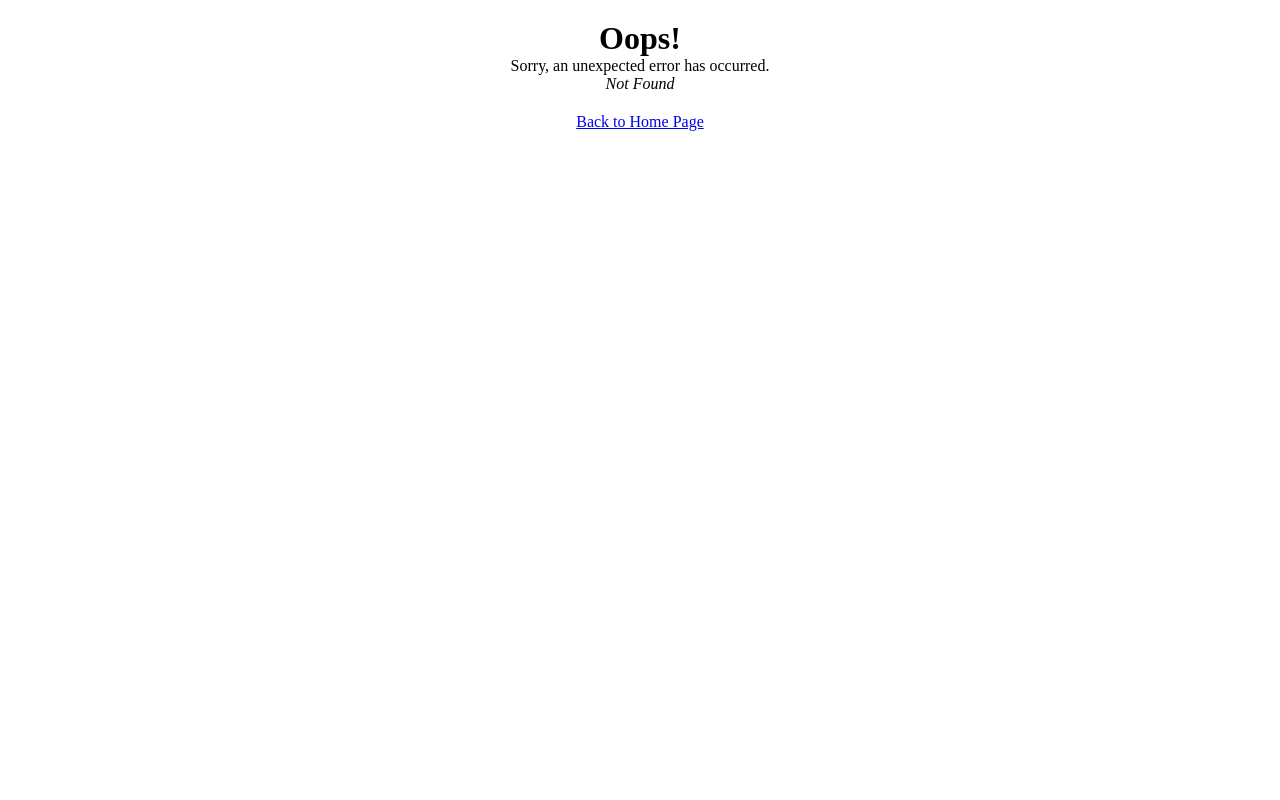
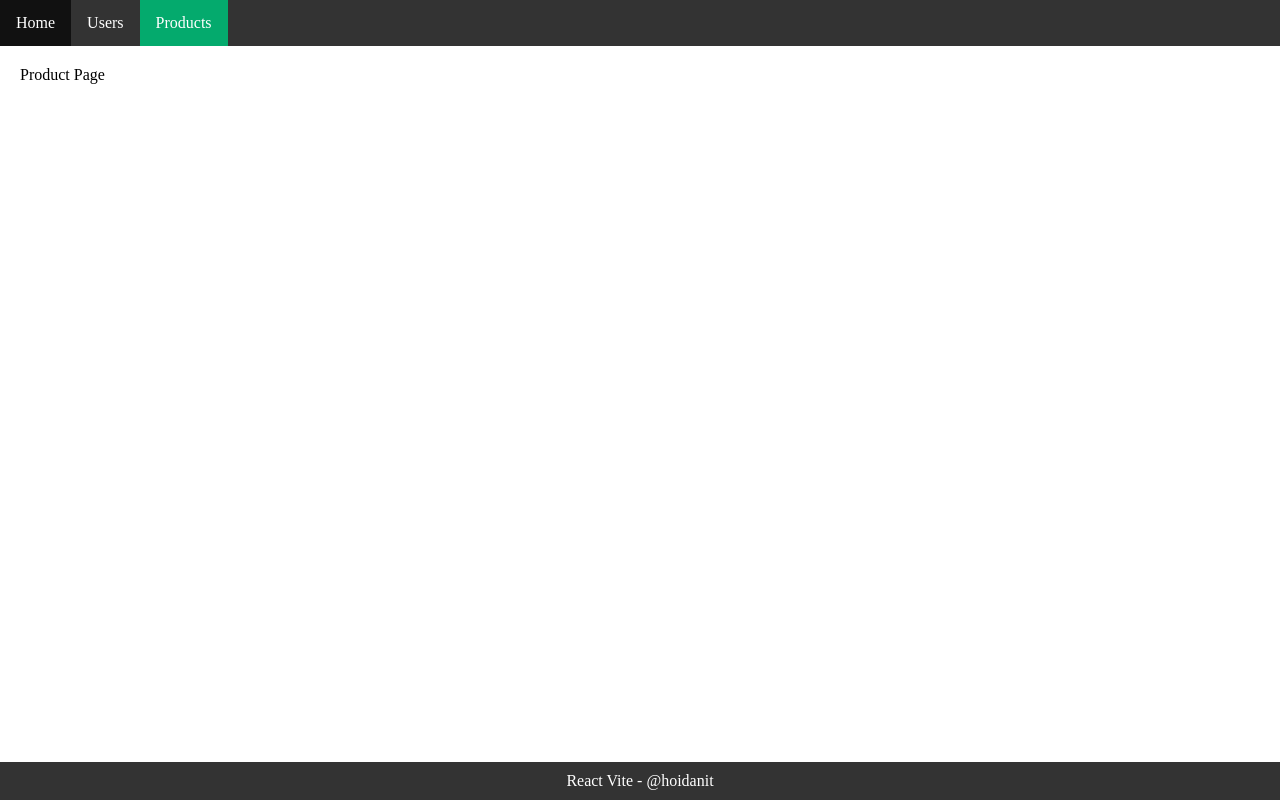
Before and after one commit to DatNguyenss/tuhoc_react_vite, a React (Vite) app: page /books in a window 1280 px wide. Before the commit this address had no page. Built offline with nearby package versions, Linux system fonts and the light colour scheme.

Commit message:
video 56

```diff
--- a/src/components/layout/header.jsx
+++ b/src/components/layout/header.jsx
@@ -6,7 +6,7 @@ const Header = () => {
         <ul>
             <li><NavLink to="/">Home</NavLink></li>
             <li><NavLink to="/users">Users</NavLink></li>
-            <li><NavLink to="/products">Products</NavLink></li>
+            <li><NavLink to="/books">Products</NavLink></li>
         </ul>
     )
 }
--- a/src/pages/products.jsx
+++ b/src/pages/book.jsx
@@ -1,5 +1,5 @@
 
-const ProductPage = () => {
+const BookPage = () => {
     return (
         <div style={{ padding: "20px" }}>
             Product Page
@@ -7,4 +7,4 @@ const ProductPage = () => {
     )
 }
 
-export default ProductPage;
+export default BookPage;
--- a/src/pages/todo.jsx
+++ /dev/null
@@ -1,9 +0,0 @@
-import TodoApp from "../components/todo/TodoApp";
-
-const TodoPage = () => {
-    return (
-        <TodoApp />
-    );
-}
-
-export default TodoPage;
```
Also changed, not shown: src/main.jsx (+5 -5 lines).
